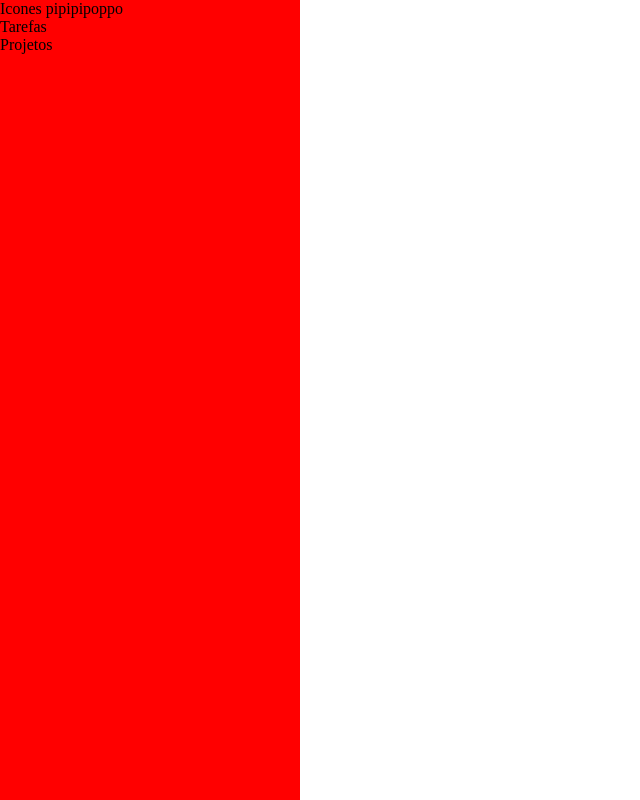
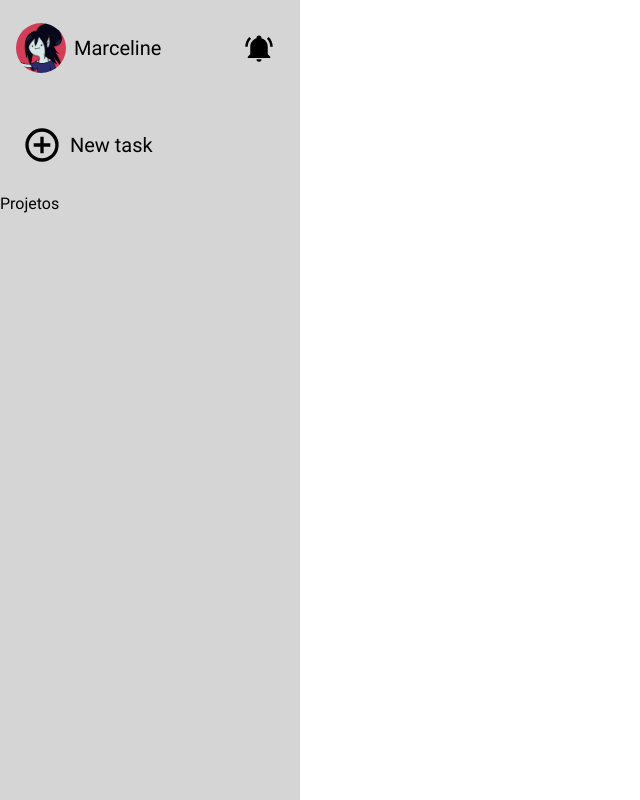
Before and after one commit to vjnnxx/todo-list, a website built with webpack: page src/index.html in a window 1280 px wide. Shown: the whole page, without its empty margins (0-640 px from the left). Built offline with nearby package versions, Linux system fonts and the light colour scheme.

Commit message:
Mudança de fonte / adição de itens da primeira parte da side bar

```diff
--- a/src/index.html
+++ b/src/index.html
@@ -11,13 +11,12 @@
         <div class="sidebar">
 
             <div class="top-section">
-                <!-- Seção com foto de perfil, icone de notificações e opção de colapsar aba -->
-                Icones pipipipoppo
+
             </div>
 
             <div class="tasks-section">
                 <!-- Seção com opções de adicionar tasks / filtrar pela data de hoje / tarefas por vir -->
-                Tarefas
+
             </div>
 
             <div class="projects-section">
@@ -28,6 +27,10 @@
 
         </div>
 
+        <div class="content">
+
+        </div>
+
     </div>
 
 
--- a/src/index.js
+++ b/src/index.js
@@ -1,8 +1,16 @@
 import toDo from './scripts/toDo';
 import createProject from './scripts/project';
+import loadTopSection from './scripts/loadTopSection';
+import loadTaskSection from './scripts/loadTaskSection';
+import marcyIcon from './icons/marcy.jpg';
+import notifyIcon from './icons/bell-ring.svg';
+import plusIcon from './icons/plus-circle-outline.svg';
 import styles from './style.css';
 
-console.log(styles)
+loadTopSection(marcyIcon, notifyIcon);
+
+loadTaskSection(plusIcon);
+
 
 // let task1 = new toDo('Projeto final', 'Trabalho de conclusão de curso', 1, '09-05-2024');
 
--- /dev/null
+++ b/src/scripts/loadTaskSection.js
@@ -0,0 +1,21 @@
+import showTaskForm from './showTaskForm';
+
+function loadTaskSection(plusIcon){
+    const addTaskButton = document.createElement('button');
+    addTaskButton.classList.toggle('addTask');
+    addTaskButton.addEventListener('click', showTaskForm);
+
+    const plusImage = new Image();
+    plusImage.src = plusIcon;
+
+    const addTaskText = document.createElement('p');
+    addTaskText.textContent = 'New task';
+
+    addTaskButton.appendChild(plusImage);
+    addTaskButton.appendChild(addTaskText);
+    const taskSection = document.querySelector('.tasks-section');
+    taskSection.appendChild(addTaskButton);
+
+}
+
+export default loadTaskSection;
--- /dev/null
+++ b/src/scripts/loadTopSection.js
@@ -0,0 +1,26 @@
+function loadTopSection(marcyIcon, notifyIcon){
+
+    const icon = new Image();
+    icon.src = marcyIcon;
+    icon.classList.toggle('icon');
+
+    const iconDiv = document.createElement('div');
+    iconDiv.classList.toggle('icon-div')
+    const userName = document.createElement('p');
+    userName.textContent = 'Marceline';
+    iconDiv.appendChild(icon);
+    iconDiv.appendChild(userName);
+
+
+    const notify = new Image();
+    notify.src = notifyIcon;
+    notify.classList.toggle('icon');
+    notify.classList.toggle('notify');
+
+
+    const topSection = document.querySelector('.top-section');
+    topSection.appendChild(iconDiv);
+    topSection.appendChild(notify);
+}
+
+export default loadTopSection;
--- /dev/null
+++ b/src/scripts/showTaskForm.js
@@ -0,0 +1,12 @@
+function showTaskForm(){
+    const content = document.querySelector('.content');
+
+    const h1 = document.createElement('h1');
+    h1.textContent = 'Formulário para adicionar tarefas';
+
+    content.appendChild(h1);
+
+    //Não precisa necessariamente funcionar como aba, pode abrir um modal e etc
+}
+
+export default showTaskForm;
--- a/src/style.css
+++ b/src/style.css
@@ -1,14 +1,73 @@
+@font-face {
+    font-family: 'Roboto';
+    src: url('./fonts/Roboto-Regular.ttf');
+}
+
+*{
+    font-family: 'Roboto', sans-serif;
+}
+
 body {
     margin: 0;
+}
+
+.main{
+    display: flex;
 }
 
 .sidebar{
     height: 100vh;
     width: 300px;
-    background-color: red;
+    background-color: #D5D5D5;
     overflow: auto;
 }
 
-.testando{
-    background-color: blue;
+
+/* Top section */
+
+.icon{
+    height: 50px;
+    width: 50px;
+    border-radius: 50%;
 }
+
+.icon.notify{
+    height: 30px;
+}
+
+.icon-div{
+    display: flex;
+    align-items: center;
+    gap: 8px;
+}
+
+.icon-div>p,.addTask>p{
+    font-size: 20px;
+}
+
+.top-section{
+    display: flex;
+    align-items: center;
+    justify-content: space-between;
+    padding: 16px;
+}
+
+/* Tasks section */
+
+.tasks-section{
+    padding: 16px;
+}
+
+.addTask{
+    border: none;
+    background-color: #D5D5D5;
+    width: 200px;
+    display: flex;
+    align-items: center;
+    gap: 8px;
+
+}
+
+.addTask>img{
+    height: 40px;
+}
--- a/webpack.config.js
+++ b/webpack.config.js
@@ -20,6 +20,18 @@ module.exports = {
         test: /\.css$/i,
         use: ['style-loader', 'css-loader'],
       },
+      {
+        test: /\.(png|svg|jpg|jpeg|gif)$/i,
+        type: 'asset/resource',
+      },
+      {
+        test: /\.(woff|woff2|eot|ttf|otf)$/i,
+        type: 'asset/resource',
+      },
+      {
+        test: /\.(woff|woff2|eot|ttf|otf)$/i,
+        type: 'asset/resource',
+      },
     ],
   },
 };
```
Also changed, not shown: src/fonts/Roboto-Regular.ttf (added), src/icons/bell-ring.svg (added), src/icons/marcy.jpg (added), src/icons/plus-circle-outline.svg (added).
